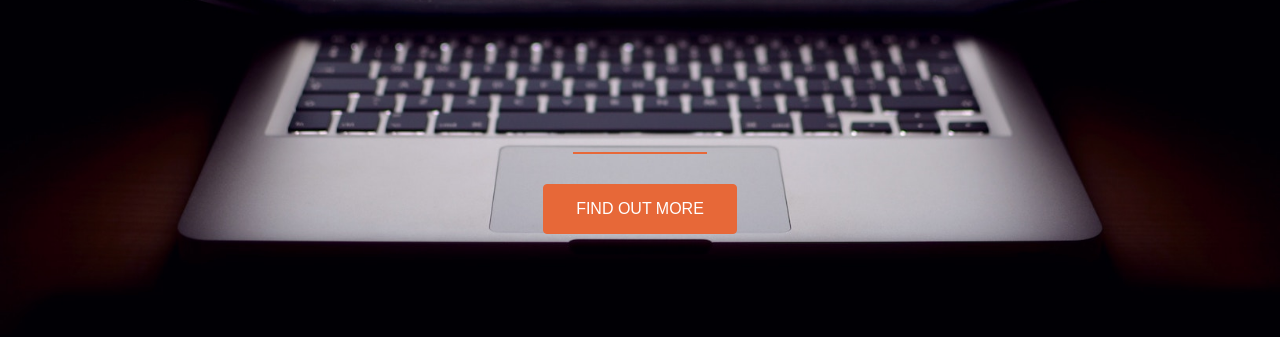
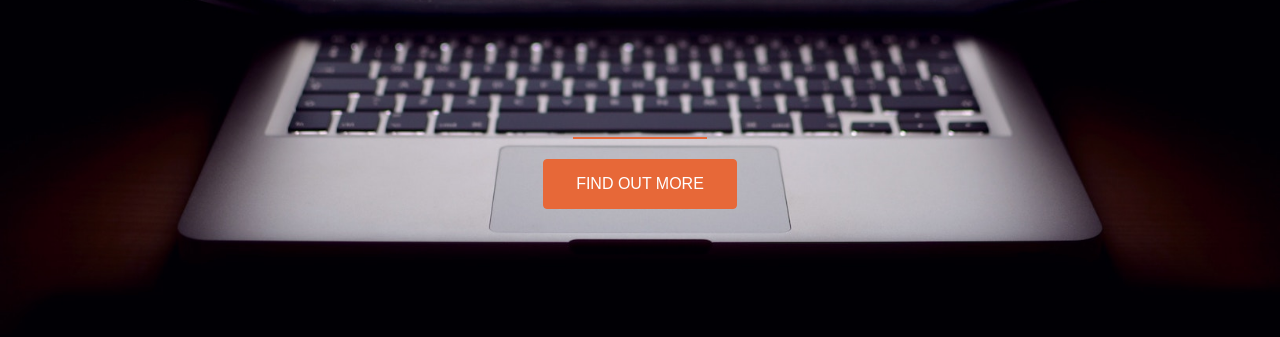
Before and after one commit to calabaza91/LandingPage, a plain HTML site: page index.html in a window 1280 px wide. Shown: the part 325-662 px from the top of the page. Drawn offline with nearby package versions, Linux system fonts and the light colour scheme.

Commit message:
Update hr margins

```diff
--- a/style.css
+++ b/style.css
@@ -16,8 +16,8 @@ body {
 hr{
   border-top: #e76838 2px solid;
   width: 12%;
-  margin-top: 200px;
-  margin-bottom: 30px;
+  margin-top: 10rem;
+  margin-bottom: 1.25rem;
 }
 
 h1 {
```
